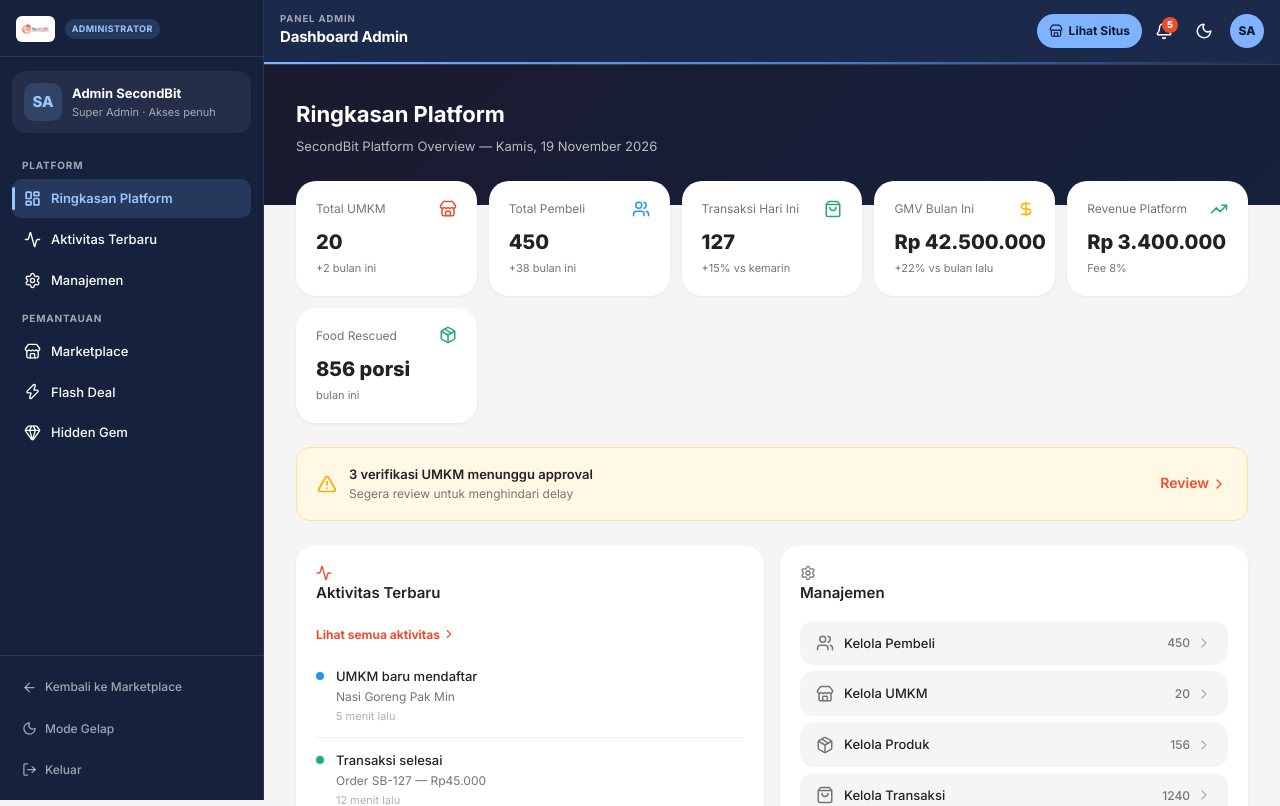
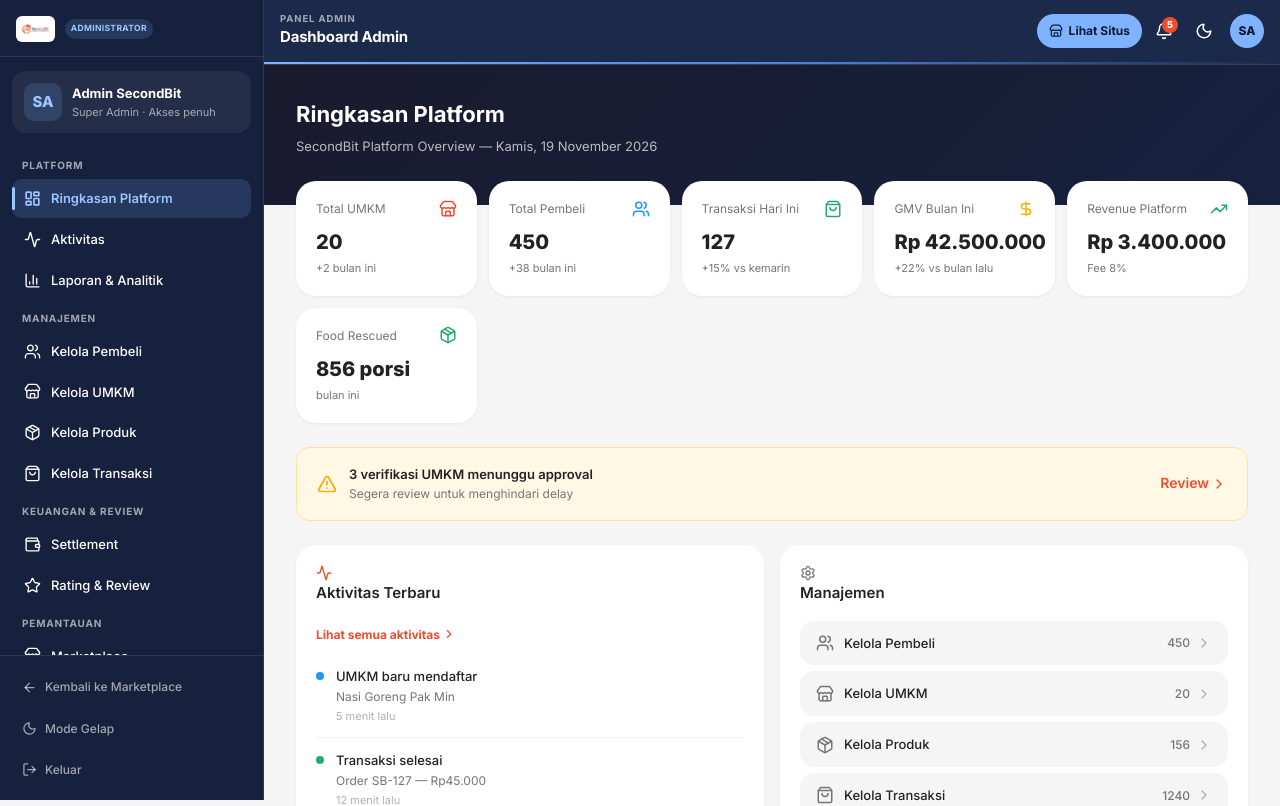
Before and after one commit to rickthor7/secondbit, a React (Vite) app: page /admin in a window 1280 px wide. Shown: the top 806 px of the page. Built offline with nearby package versions, Linux system fonts and the light colour scheme.

Commit message:
feat(dashboard): arahkan sidebar dan tautan lihat semua ke halaman terpisah

```diff
--- a/src/App.tsx
+++ b/src/App.tsx
@@ -1,12 +1,13 @@
-import { BrowserRouter, Routes, Route, useLocation } from "react-router-dom";
+import { BrowserRouter, Routes, Route, useLocation, Navigate } from "react-router-dom";
+import type { ReactNode } from "react";
 import { ThemeProvider } from "@/hooks/useTheme";
 import Navbar from "@/components/layout/Navbar";
 import Footer from "@/components/layout/Footer";
 import BottomNav from "@/components/layout/BottomNav";
 import DashboardLayout from "@/components/layout/DashboardLayout";
-import { isDashboardPath } from "@/config/dashboardConfig";
+import { isDashboardPath, type DashboardRole } from "@/config/dashboardConfig";
 
-// Pages
+// Public pages
 import Home from "@/pages/Home";
 import Explore from "@/pages/Explore";
 import FlashDeals from "@/pages/FlashDeals";
@@ -15,9 +16,34 @@ import ProductDetail from "@/pages/ProductDetail";
 import UMKMDetail from "@/pages/UMKMDetail";
 import Login from "@/pages/Login";
 import Register from "@/pages/Register";
+
+// Buyer pages
 import BuyerDashboard from "@/pages/buyer/Dashboard";
+import BuyerOrders from "@/pages/buyer/Orders";
+import BuyerPickup from "@/pages/buyer/Pickup";
+import BuyerImpact from "@/pages/buyer/Impact";
+import BuyerFavorites from "@/pages/buyer/Favorites";
+import BuyerVouchers from "@/pages/buyer/Vouchers";
+import BuyerReviews from "@/pages/buyer/Reviews";
+
+// Seller pages
 import SellerDashboard from "@/pages/seller/Dashboard";
+import SellerAnalytics from "@/pages/seller/Analytics";
+import SellerProducts from "@/pages/seller/Products";
+import SellerOrders from "@/pages/seller/Orders";
+import SellerSurplus from "@/pages/seller/Surplus";
+import SellerScanner from "@/pages/seller/Scanner";
+import SellerBalance from "@/pages/seller/Balance";
+
+// Admin pages
 import AdminDashboard from "@/pages/admin/Dashboard";
+import AdminActivity from "@/pages/admin/Activity";
+import AdminReports from "@/pages/admin/Reports";
+import AdminModulePage from "@/pages/admin/ModulePage";
+
+function withLayout(role: DashboardRole, page: ReactNode) {
+  return <DashboardLayout role={role}>{page}</DashboardLayout>;
+}
 
 function AppShell() {
   const location = useLocation();
@@ -46,58 +72,36 @@ function AppShell() {
           <Route path="/register" element={<Register />} />
 
           {/* Buyer */}
-          <Route
-            path="/buyer"
-            element={
-              <DashboardLayout role="buyer">
-                <BuyerDashboard />
-              </DashboardLayout>
-            }
-          />
-          <Route
-            path="/buyer/dashboard"
-            element={
-              <DashboardLayout role="buyer">
-                <BuyerDashboard />
-              </DashboardLayout>
-            }
-          />
+          <Route path="/buyer" element={withLayout("buyer", <BuyerDashboard />)} />
+          <Route path="/buyer/dashboard" element={<Navigate to="/buyer" replace />} />
+          <Route path="/buyer/orders" element={withLayout("buyer", <BuyerOrders />)} />
+          <Route path="/buyer/pickup" element={withLayout("buyer", <BuyerPickup />)} />
+          <Route path="/buyer/impact" element={withLayout("buyer", <BuyerImpact />)} />
+          <Route path="/buyer/favorites" element={withLayout("buyer", <BuyerFavorites />)} />
+          <Route path="/buyer/vouchers" element={withLayout("buyer", <BuyerVouchers />)} />
+          <Route path="/buyer/reviews" element={withLayout("buyer", <BuyerReviews />)} />
 
           {/* Seller */}
-          <Route
-            path="/seller"
-            element={
-              <DashboardLayout role="seller">
-                <SellerDashboard />
-              </DashboardLayout>
-            }
-          />
-          <Route
-            path="/seller/dashboard"
-            element={
-              <DashboardLayout role="seller">
-                <SellerDashboard />
-              </DashboardLayout>
-            }
-          />
+          <Route path="/seller" element={withLayout("seller", <SellerDashboard />)} />
+          <Route path="/seller/dashboard" element={<Navigate to="/seller" replace />} />
+          <Route path="/seller/analytics" element={withLayout("seller", <SellerAnalytics />)} />
+          <Route path="/seller/products" element={withLayout("seller", <SellerProducts />)} />
+          <Route path="/seller/orders" element={withLayout("seller", <SellerOrders />)} />
+          <Route path="/seller/surplus" element={withLayout("seller", <SellerSurplus />)} />
+          <Route path="/seller/scanner" element={withLayout("seller", <SellerScanner />)} />
+          <Route path="/seller/balance" element={withLayout("seller", <SellerBalance />)} />
 
           {/* Admin */}
-          <Route
-            path="/admin"
-            element={
-              <DashboardLayout role="admin">
-                <AdminDashboard />
-              </DashboardLayout>
-            }
-          />
-          <Route
-            path="/admin/dashboard"
-            element={
-              <DashboardLayout role="admin">
-                <AdminDashboard />
-              </DashboardLayout>
-            }
-          />
+          <Route path="/admin" element={withLayout("admin", <AdminDashboard />)} />
+          <Route path="/admin/dashboard" element={<Navigate to="/admin" replace />} />
+          <Route path="/admin/activity" element={withLayout("admin", <AdminActivity />)} />
+          <Route path="/admin/reports" element={withLayout("admin", <AdminReports />)} />
+          <Route path="/admin/users" element={withLayout("admin", <AdminModulePage moduleKey="users" />)} />
+          <Route path="/admin/umkm" element={withLayout("admin", <AdminModulePage moduleKey="umkm" />)} />
+          <Route path="/admin/products" element={withLayout("admin", <AdminModulePage moduleKey="products" />)} />
+          <Route path="/admin/transactions" element={withLayout("admin", <AdminModulePage moduleKey="transactions" />)} />
+          <Route path="/admin/settlements" element={withLayout("admin", <AdminModulePage moduleKey="settlements" />)} />
+          <Route path="/admin/reviews" element={withLayout("admin", <AdminModulePage moduleKey="reviews" />)} />
         </Routes>
       </div>
 
--- a/src/components/layout/DashboardBottomNav.tsx
+++ b/src/components/layout/DashboardBottomNav.tsx
@@ -1,19 +1,17 @@
+import { Link, useLocation } from "react-router-dom";
 import { LayoutGrid } from "lucide-react";
-import type { DashboardNavItem, DashboardRoleConfig } from "@/config/dashboardConfig";
+import type { DashboardRoleConfig } from "@/config/dashboardConfig";
 
 interface DashboardBottomNavProps {
   config: DashboardRoleConfig;
-  active: string;
-  onSelect: (item: DashboardNavItem) => void;
   onOpenMenu: () => void;
 }
 
 export default function DashboardBottomNav({
   config,
-  active,
-  onSelect,
   onOpenMenu,
 }: DashboardBottomNavProps) {
+  const location = useLocation();
   const items = config.nav[0].items.slice(0, 3);
 
   return (
@@ -27,19 +25,18 @@ export default function DashboardBottomNav({
     >
       {items.map((item) => {
         const Icon = item.icon;
-        const isActive = active === item.id;
+        const isActive = location.pathname === item.target;
 
         return (
-          <button
+          <Link
             key={item.id}
-            type="button"
-            onClick={() => onSelect(item)}
+            to={item.target}
             className={`bottom-nav-item ${isActive ? "active" : ""}`}
-            aria-current={isActive ? "true" : undefined}
+            aria-current={isActive ? "page" : undefined}
           >
             <Icon size={22} strokeWidth={isActive ? 2.5 : 1.8} />
             <span>{item.label.split(" ")[0]}</span>
-          </button>
+          </Link>
         );
       })}
 
--- a/src/components/layout/DashboardLayout.tsx
+++ b/src/components/layout/DashboardLayout.tsx
@@ -1,13 +1,9 @@
 import { useEffect, useState, type ReactNode } from "react";
-import { useLocation, useNavigate } from "react-router-dom";
+import { useLocation } from "react-router-dom";
 import DashboardSidebar from "@/components/layout/DashboardSidebar";
 import DashboardNavbar from "@/components/layout/DashboardNavbar";
 import DashboardBottomNav from "@/components/layout/DashboardBottomNav";
-import {
-  dashboardConfig,
-  type DashboardNavItem,
-  type DashboardRole,
-} from "@/config/dashboardConfig";
+import { dashboardConfig, type DashboardRole } from "@/config/dashboardConfig";
 
 interface DashboardLayoutProps {
   role: DashboardRole;
@@ -17,15 +13,9 @@ interface DashboardLayoutProps {
 export default function DashboardLayout({ role, children }: DashboardLayoutProps) {
   const config = dashboardConfig[role];
   const location = useLocation();
-  const navigate = useNavigate();
   const [drawerOpen, setDrawerOpen] = useState(false);
-  const [active, setActive] = useState(config.nav[0].items[0].id);
 
-  const sectionIds = config.nav
-    .flatMap((group) => group.items)
-    .filter((item) => item.target.startsWith("#"))
-    .map((item) => item.target.slice(1));
-
+  // Tutup drawer setiap kali pindah halaman.
   useEffect(() => {
     setDrawerOpen(false);
   }, [location.pathname]);
@@ -40,62 +30,9 @@ export default function DashboardLayout({ role, children }: DashboardLayoutProps
     };
   }, [drawerOpen]);
 
-  // Scroll spy sederhana: menu aktif mengikuti posisi baca.
-  useEffect(() => {
-    if (sectionIds.length === 0) return;
-
-    const handleScroll = () => {
-      const atBottom =
-        window.scrollY > 0 &&
-        window.innerHeight + window.scrollY >=
-          document.documentElement.scrollHeight - 200;
-
-      let current = sectionIds[0];
-
-      if (atBottom) {
-        // Section terakhir tidak akan pernah menyentuh ambang atas, jadi aktifkan
-        // saat halaman sudah mencapai dasar.
-        current = sectionIds[sectionIds.length - 1];
-      } else {
-        sectionIds.forEach((id) => {
-          const element = document.getElementById(id);
-          if (element && element.getBoundingClientRect().top <= 150) {
-            current = id;
-          }
-        });
-      }
-
-      setActive(current);
-    };
-
-    handleScroll();
-    window.addEventListener("scroll", handleScroll, { passive: true });
-    return () => window.removeEventListener("scroll", handleScroll);
-    // eslint-disable-next-line react-hooks/exhaustive-deps
-  }, [role]);
-
-  const handleSelect = (item: DashboardNavItem) => {
-    if (item.target.startsWith("/")) {
-      navigate(item.target);
-      return;
-    }
-
-    const element = document.getElementById(item.target.slice(1));
-    if (element) {
-      element.scrollIntoView({ behavior: "smooth", block: "start" });
-      setActive(item.id);
-    }
-  };
-
   return (
     <div className="dash-shell" data-role={role}>
-      <DashboardSidebar
-        config={config}
-        active={active}
-        open={drawerOpen}
-        onClose={() => setDrawerOpen(false)}
-        onSelect={handleSelect}
-      />
+      <DashboardSidebar config={config} open={drawerOpen} onClose={() => setDrawerOpen(false)} />
 
       {drawerOpen && (
         <button
@@ -111,12 +48,7 @@ export default function DashboardLayout({ role, children }: DashboardLayoutProps
 
         <div className="dash-content">{children}</div>
 
-        <DashboardBottomNav
-          config={config}
-          active={active}
-          onSelect={handleSelect}
-          onOpenMenu={() => setDrawerOpen(true)}
-        />
+        <DashboardBottomNav config={config} onOpenMenu={() => setDrawerOpen(true)} />
       </div>
     </div>
   );
--- a/src/components/layout/DashboardSidebar.tsx
+++ b/src/components/layout/DashboardSidebar.tsx
@@ -4,34 +4,19 @@ import { LogOut, Moon, Sun, X, ArrowLeft } from "lucide-react";
 import Swal from "sweetalert2";
 import { useTheme } from "@/hooks/useTheme";
 import logoImg from "@/assets/images/logo.jpg";
-import type { DashboardNavItem, DashboardRoleConfig } from "@/config/dashboardConfig";
+import type { DashboardRoleConfig } from "@/config/dashboardConfig";
 
 interface DashboardSidebarProps {
   config: DashboardRoleConfig;
-  active: string;
   open: boolean;
   onClose: () => void;
-  onSelect: (item: DashboardNavItem) => void;
 }
 
-export default function DashboardSidebar({
-  config,
-  active,
-  open,
-  onClose,
-  onSelect,
-}: DashboardSidebarProps) {
+export default function DashboardSidebar({ config, open, onClose }: DashboardSidebarProps) {
   const location = useLocation();
   const navigate = useNavigate();
   const { theme, toggleTheme } = useTheme();
   const palette = config.sidebar;
-
-  const isRouteItem = (target: string) => target.startsWith("/");
-
-  const isActive = (item: DashboardNavItem) =>
-    isRouteItem(item.target)
-      ? location.pathname === item.target
-      : active === item.id;
 
   const handleLogout = async () => {
     const result = await Swal.fire({
@@ -50,6 +35,23 @@ export default function DashboardSidebar({
       localStorage.removeItem("secondbit-auth");
       navigate("/login");
     }
+  };
+
+  const linkStyle: CSSProperties = {
+    display: "flex",
+    alignItems: "center",
+    gap: 8,
+    padding: "9px 10px",
+    borderRadius: "var(--radius-md)",
+    color: palette.muted,
+    fontSize: 12,
+    fontWeight: 500,
+    textDecoration: "none",
+    border: "none",
+    backgroundColor: "transparent",
+    textAlign: "left",
+    width: "100%",
+    cursor: "pointer",
   };
 
   return (
@@ -79,11 +81,11 @@ export default function DashboardSidebar({
 
         <span
           style={{
-            fontSize: 9,
+            fontSize: 8.5,
             fontWeight: 700,
-            letterSpacing: "0.4px",
+            letterSpacing: "0.35px",
             textTransform: "uppercase",
-            padding: "3px 7px",
+            padding: "3px 6px",
             borderRadius: "var(--radius-full)",
             backgroundColor: palette.activeBackground,
             color: palette.activeText,
@@ -170,7 +172,7 @@ export default function DashboardSidebar({
         </div>
       </div>
 
-      {/* Navigasi */}
+      {/* Navigasi — setiap item adalah halaman sendiri */}
       <nav style={{ flex: 1, overflowY: "auto", padding: "8px 12px 12px" }}>
         {config.nav.map((group) => (
           <div key={group.label} style={{ marginTop: 10 }}>
@@ -190,10 +192,28 @@ export default function DashboardSidebar({
             <div style={{ display: "flex", flexDirection: "column", gap: 2 }}>
               {group.items.map((item) => {
                 const Icon = item.icon;
-                const itemActive = isActive(item);
+                const itemActive = location.pathname === item.target;
 
-                const content = (
-                  <>
+                return (
+                  <Link
+                    key={item.id}
+                    to={item.target}
+                    onClick={onClose}
+                    aria-current={itemActive ? "page" : undefined}
+                    style={{
+                      position: "relative",
+                      display: "flex",
+                      alignItems: "center",
+                      gap: 10,
+                      padding: "9px 10px 9px 12px",
+                      borderRadius: "var(--radius-md)",
+                      color: itemActive ? palette.activeText : palette.text,
+                      backgroundColor: itemActive ? palette.activeBackground : "transparent",
+                      textDecoration: "none",
+                      width: "100%",
+                      transition: "background var(--transition-fast), color var(--transition-fast)",
+                    }}
+                  >
                     <span
                       aria-hidden
                       style={{
@@ -207,50 +227,10 @@ export default function DashboardSidebar({
                       }}
                     />
                     <Icon size={17} strokeWidth={itemActive ? 2.4 : 1.9} />
-                    <span style={{ fontSize: 13, fontWeight: itemActive ? 600 : 500 }}>{item.label}</span>
-                  </>
-                );
-
-                const itemStyle: CSSProperties = {
-                  position: "relative",
-                  display: "flex",
-                  alignItems: "center",
-                  gap: 10,
-                  padding: "9px 10px 9px 12px",
-                  borderRadius: "var(--radius-md)",
-                  color: itemActive ? palette.activeText : palette.text,
-                  backgroundColor: itemActive ? palette.activeBackground : "transparent",
-                  textDecoration: "none",
-                  width: "100%",
-                  border: "none",
-                  textAlign: "left",
-                  cursor: "pointer",
-                  transition: "background var(--transition-fast), color var(--transition-fast)",
-                };
-
-                return isRouteItem(item.target) ? (
-                  <Link
-                    key={item.id}
-                    to={item.target}
-                    onClick={onClose}
-                    style={itemStyle}
-                    aria-current={itemActive ? "page" : undefined}
-                  >
-                    {content}
+                    <span style={{ fontSize: 13, fontWeight: itemActive ? 600 : 500 }}>
+                      {item.label}
+                    </span>
                   </Link>
-                ) : (
-                  <button
-                    key={item.id}
-                    type="button"
-                    onClick={() => {
-                      onSelect(item);
-                      onClose();
-                    }}
-                    style={itemStyle}
-                    aria-current={itemActive ? "true" : undefined}
-                  >
-                    {content}
-                  </button>
                 );
               })}
             </div>
@@ -268,61 +248,17 @@ export default function DashboardSidebar({
           gap: 4,
         }}
       >
-        <Link
-          to="/"
-          style={{
-            display: "flex",
-            alignItems: "center",
-            gap: 8,
-            padding: "9px 10px",
-            borderRadius: "var(--radius-md)",
-            color: palette.muted,
-            fontSize: 12,
-            fontWeight: 500,
-          }}
-        >
+        <Link to="/" style={linkStyle}>
           <ArrowLeft size={15} />
           Kembali ke Marketplace
         </Link>
 
-        <button
-          type="button"
-          onClick={toggleTheme}
-          style={{
-            display: "flex",
-            alignItems: "center",
-            gap: 8,
-            padding: "9px 10px",
-            borderRadius: "var(--radius-md)",
-            border: "none",
-            backgroundColor: "transparent",
-            color: palette.muted,
-            fontSize: 12,
-            fontWeight: 500,
-            textAlign: "left",
-          }}
-        >
+        <button type="button" onClick={toggleTheme} style={linkStyle}>
           {theme === "dark" ? <Sun size={15} /> : <Moon size={15} />}
           {theme === "dark" ? "Mode Terang" : "Mode Gelap"}
         </button>
 
-        <button
-          type="button"
-          onClick={handleLogout}
-          style={{
-            display: "flex",
-            alignItems: "center",
-            gap: 8,
-            padding: "9px 10px",
-            borderRadius: "var(--radius-md)",
-            border: "none",
-            backgroundColor: "transparent",
-            color: palette.muted,
-            fontSize: 12,
-            fontWeight: 500,
-            textAlign: "left",
-          }}
-        >
+        <button type="button" onClick={handleLogout} style={linkStyle}>
           <LogOut size={15} />
           Keluar
         </button>
--- a/src/config/dashboardConfig.ts
+++ b/src/config/dashboardConfig.ts
@@ -1,13 +1,19 @@
 import {
   Activity,
+  BarChart3,
   ClipboardList,
   Gem,
+  Gift,
+  Heart,
   LayoutDashboard,
   Leaf,
-  Settings,
+  Package,
+  QrCode,
   ShoppingBag,
   Sparkles,
+  Star,
   Store,
+  Users,
   Wallet,
   Zap,
   type LucideIcon,
@@ -20,7 +26,7 @@ export interface DashboardNavItem {
   id: string;
   label: string;
   icon: LucideIcon;
-  /** "#section-id" untuk scroll di halaman, "/path" untuk pindah halaman */
+  /** Selalu berupa path halaman, contoh "/buyer/orders" */
   target: string;
 }
 
@@ -98,11 +104,20 @@ export const dashboardConfig: Record<DashboardRole, DashboardRoleConfig> = {
     },
     nav: [
       {
-        label: "Ringkasan",
+        label: "Akun Saya",
         items: [
-          { id: "buyer-overview", label: "Ringkasan Akun", icon: LayoutDashboard, target: "#buyer-overview" },
-          { id: "buyer-impact", label: "Impact Kamu", icon: Leaf, target: "#buyer-impact" },
-          { id: "buyer-orders", label: "Pesanan Aktif", icon: ClipboardList, target: "#buyer-orders" },
+          { id: "buyer-overview", label: "Ringkasan Akun", icon: LayoutDashboard, target: "/buyer" },
+          { id: "buyer-orders", label: "Pesanan Saya", icon: ClipboardList, target: "/buyer/orders" },
+          { id: "buyer-pickup", label: "Ambil Pesanan", icon: QrCode, target: "/buyer/pickup" },
+          { id: "buyer-impact", label: "Impact Kamu", icon: Leaf, target: "/buyer/impact" },
+          { id: "buyer-favorites", label: "Produk Favorit", icon: Heart, target: "/buyer/favorites" },
+        ],
+      },
+      {
+        label: "Promo & Ulasan",
+        items: [
+          { id: "buyer-vouchers", label: "Voucher Saya", icon: Gift, target: "/buyer/vouchers" },
+          { id: "buyer-reviews", label: "Ulasan Saya", icon: Star, target: "/buyer/reviews" },
         ],
       },
       {
@@ -152,14 +167,22 @@ export const dashboardConfig: Record<DashboardRole, DashboardRoleConfig> = {
       {
         label: "Toko Saya",
         items: [
-          { id: "seller-overview", label: "Ringkasan Toko", icon: LayoutDashboard, target: "#seller-overview" },
-          { id: "seller-ai", label: "Analisis Penjualan AI", icon: Sparkles, target: "#seller-ai" },
-          { id: "seller-orders", label: "Pesanan Masuk", icon: ClipboardList, target: "#seller-orders" },
-          { id: "seller-balance", label: "Saldo & Pencairan", icon: Wallet, target: "#seller-balance" },
+          { id: "seller-overview", label: "Ringkasan Toko", icon: LayoutDashboard, target: "/seller" },
+          { id: "seller-analytics", label: "Analisis Penjualan", icon: Sparkles, target: "/seller/analytics" },
+          { id: "seller-orders", label: "Pesanan Masuk", icon: ClipboardList, target: "/seller/orders" },
         ],
       },
       {
-        label: "Kelola",
+        label: "Kelola Toko",
+        items: [
+          { id: "seller-products", label: "Produk Saya", icon: Package, target: "/seller/products" },
+          { id: "seller-surplus", label: "Surplus Rescue", icon: Leaf, target: "/seller/surplus" },
+          { id: "seller-scanner", label: "Scanner QR", icon: QrCode, target: "/seller/scanner" },
+          { id: "seller-balance", label: "Saldo & Pencairan", icon: Wallet, target: "/seller/balance" },
+        ],
+      },
+      {
+        label: "Jelajahi",
         items: [
           { id: "store", label: "Halaman Toko", icon: Store, target: "/umkm/warung-bu-siti" },
           { id: "marketplace", label: "Marketplace", icon: ShoppingBag, target: "/" },
@@ -204,9 +227,25 @@ export const dashboardConfig: Record<DashboardRole, DashboardRoleConfig> = {
       {
         label: "Platform",
         items: [
-          { id: "admin-overview", label: "Ringkasan Platform", icon: LayoutDashboard, target: "#admin-overview" },
-          { id: "admin-activity", label: "Aktivitas Terbaru", icon: Activity, target: "#admin-activity" },
-          { id: "admin-management", label: "Manajemen", icon: Settings, target: "#admin-management" },
+          { id: "admin-overview", label: "Ringkasan Platform", icon: LayoutDashboard, target: "/admin" },
+          { id: "admin-activity", label: "Aktivitas", icon: Activity, target: "/admin/activity" },
+          { id: "admin-reports", label: "Laporan & Analitik", icon: BarChart3, target: "/admin/reports" },
+        ],
+      },
+      {
+        label: "Manajemen",
+        items: [
+          { id: "admin-users", label: "Kelola Pembeli", icon: Users, target: "/admin/users" },
+          { id: "admin-umkm", label: "Kelola UMKM", icon: Store, target: "/admin/umkm" },
+          { id: "admin-products", label: "Kelola Produk", icon: Package, target: "/admin/products" },
+          { id: "admin-transactions", label: "Kelola Transaksi", icon: ShoppingBag, target: "/admin/transactions" },
+        ],
+      },
+      {
+        label: "Keuangan & Review",
+        items: [
+          { id: "admin-settlements", label: "Settlement", icon: Wallet, target: "/admin/settlements" },
+          { id: "admin-reviews", label: "Rating & Review", icon: Star, target: "/admin/reviews" },
         ],
       },
       {
```
